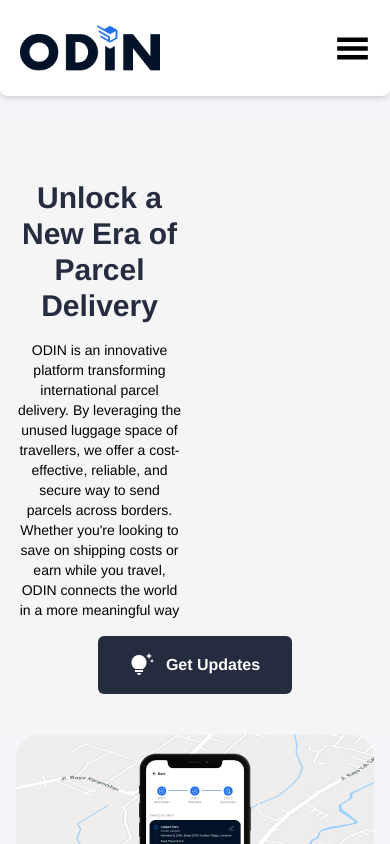
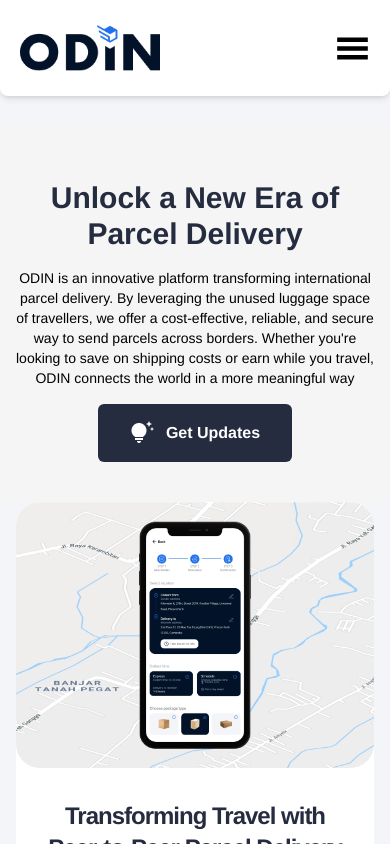
Before and after one commit to GeorgeShalamberidze/ODIN, a React (Vite) app: page / in a window 390 px wide. Shown: the top 844 px of the page. Built offline with nearby package versions, Linux system fonts and the light colour scheme.

Commit message:
fix minor styling bugs

```diff
--- a/src/components/BenefitsSection/keyFeature.tsx
+++ b/src/components/BenefitsSection/keyFeature.tsx
@@ -10,7 +10,7 @@
         className="w-12 h-12 absolute left-1/2 -translate-x-1/2 -top-5"
       />
 
-      <h1 className="text-base font-bold text-[#021228] pt-12 px-7 mb-12">
+      <h1 className="text-base font-bold text-[#021228] pt-12 px-7 mb-6 md:mb-12">
         {title}
       </h1>
       <p className="text-base mx-8 mb-8 text-[#636B77]">{text}</p>
--- a/src/components/EmailSubmitionSection/index.tsx
+++ b/src/components/EmailSubmitionSection/index.tsx
@@ -10,7 +10,6 @@
       className="bg-[#F5F5F5] mx-4 md:mx-14 lg:mx-28 flex justify-between gap-5 mb-16"
       id="emailSection"
     >
-      <Fade className="w-full" triggerOnce duration={800}>
       <div className="flex items-center justify-between flex-1">
         <div className="max-w-[800px]">
           <div className="flex flex-col gap-3 md:gap-6">
@@ -19,8 +18,8 @@
             </p>
             <p className="text-md md:text-xl text-[#262C40]">
               Ready to revolutionize the way you send and receive parcels?
-                Provide your e-mail address and stay informed. We’ll let you
-                know as soon as ODIN goes live, so you can be among the first to
+              Provide your e-mail address and stay informed. We’ll let you know
+              as soon as ODIN goes live, so you can be among the first to
               experience the future of parcel delivery
             </p>
           </div>
@@ -35,7 +34,6 @@
           className="h-[431px] my-[31px] object-cover rounded-3xl"
         />
       </div>
-      </Fade>
     </div>
   );
 };
--- a/src/components/Footer/index.tsx
+++ b/src/components/Footer/index.tsx
@@ -9,12 +9,12 @@
       className="w-full bg-[#021228] text-[#9FA7B6] text-base px-4 md:px-14 lg:px-28"
       id="contacts"
     >
+      <Fade triggerOnce duration={800} className="w-full">
         <footer>
           <div className="w-full flex items-center justify-center pt-5 3xs:hidden">
             <img src={OdinWhiteLogo} alt="company logo" className="w-40" />
           </div>
           <div className="flex justify-between w-full pb-9 pt-9 3xs:pb-14 3xs:pt-14 gap-8">
-          <Fade triggerOnce direction="left" duration={800}>
             <div className="flex-col gap-8 flex-1 max-w-[470px] hidden 3xs:flex">
               <img src={OdinWhiteLogo} alt="company logo" className="w-40" />
               <p className="hidden md:flex">
@@ -26,9 +26,7 @@
                 in a more meaningful way
               </p>
             </div>
-          </Fade>
 
-          <Fade triggerOnce direction="right" duration={800}>
             <div className="flex flex-col gap-3 flex-1 md:flex-none font-bold items-end 3xs:items-start">
               {headerItems.map((item) => (
                 <a
@@ -42,19 +40,17 @@
                 </a>
               ))}
             </div>
-          </Fade>
-          <Fade triggerOnce direction="right" duration={800}>
             <div className="flex flex-col gap-4 flex-1 md:flex-none font-bold">
               <div className="font-normal">Contacts</div>
               <p className="hover:opacity-65 cursor-pointer">info@odin.ge</p>
             </div>
-          </Fade>
           </div>
           <div className="h-[1px] w-full bg-[#9FA7B6] mb-6"></div>
           <div className="flex w-full justify-end pb-6">
             Copyright © 2023 Hatchproof. All rights reserved.
           </div>
         </footer>
+      </Fade>
     </div>
   );
 };
--- a/src/components/Hero/index.tsx
+++ b/src/components/Hero/index.tsx
@@ -11,17 +11,15 @@
   const { t } = useTranslation();
   return (
     <div className="bg-[#F5F5F5]">
-      <div className="flex flex-col gap-2 mx-4 md:mx-14 lg:mx-28 py-10 md:py-[70px] text-center md:text-start">
-        <div className="flex justify-center md:justify-between gap-6 mt-4 w-full ">
-          <Fade triggerOnce className="w-full" duration={800}>
+      <Fade triggerOnce className="w-full" duration={800}>
+        <div className="flex flex-col gap-2 mx-4 md:mx-14 lg:mx-28 py-10 md:py-[70px] text-center md:text-start">
+          <div className="flex justify-center md:justify-between gap-6 mt-4 w-full ">
             <div className="flex flex-col gap-4 max-w-[600px] w-full md:pr-6">
               <h1 className="text-3xl md:text-5xl text-[#262C40] font-bold">
                 {t("heroMainText")}
               </h1>
               <p className="text-sm md:text-base">{t("heroSecondaryText")}</p>
             </div>
-          </Fade>
-          <Fade triggerOnce className="w-full" duration={800}>
             <div className="h-fit w-full hidden justify-end md:flex">
               <div className="relative w-fit">
                 <img
@@ -36,10 +34,8 @@
                 />
               </div>
             </div>
-          </Fade>
-        </div>
+          </div>
 
-        <Fade triggerOnce className="w-full" duration={800}>
           <div className="flex justify-center md:justify-between items-center">
             <a href="#emailSection" className="no-underline text-inherit">
               <div className="bg-[#262C40] h-fit text-white flex gap-3 w-fit px-8 py-[17px] rounded-md cursor-pointer mt-2">
@@ -60,8 +56,8 @@
               </div>
             </div>
           </div>
-        </Fade>
-      </div>
+        </div>
+      </Fade>
     </div>
   );
 };
```
Lines whose indentation alone changed are shown as unchanged.
